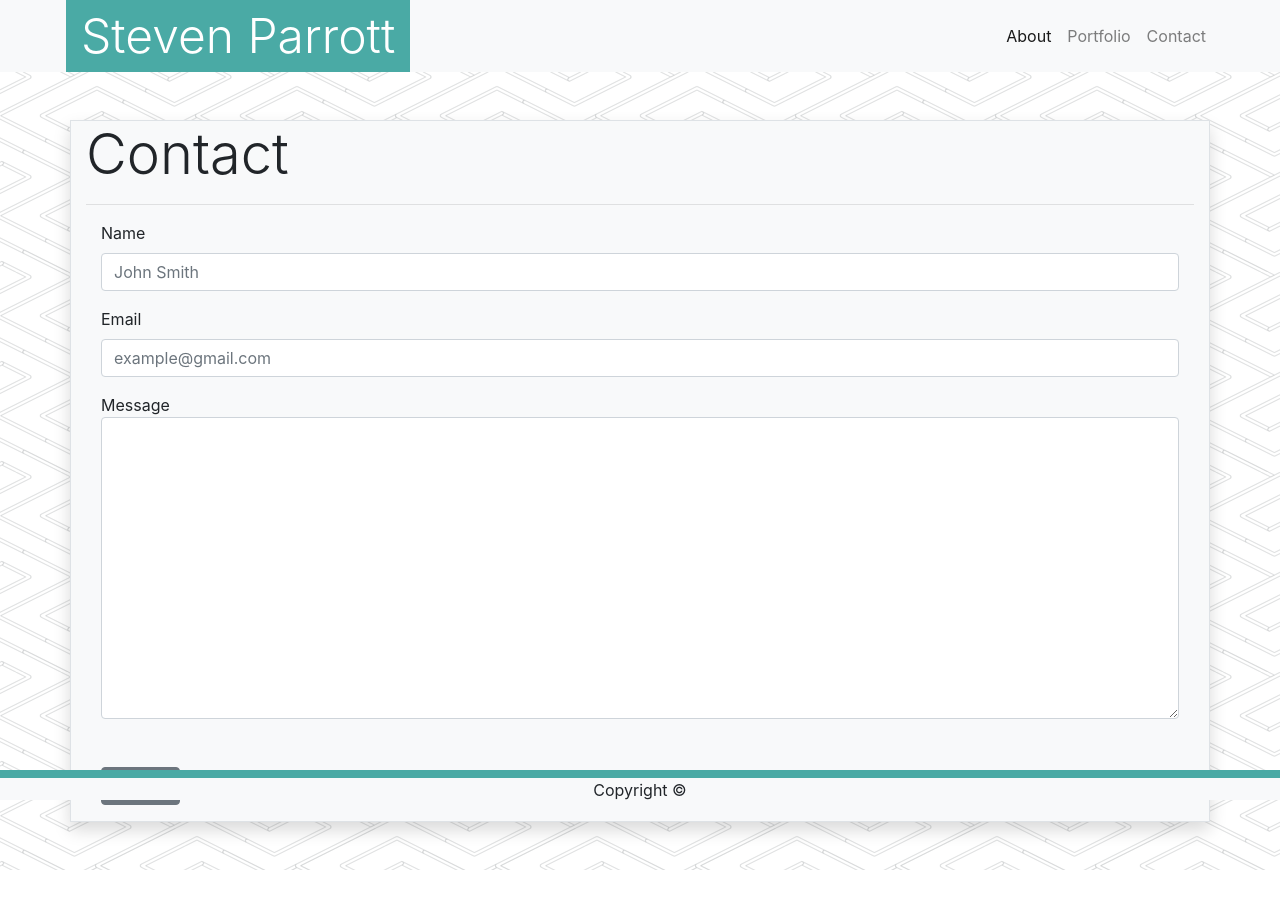
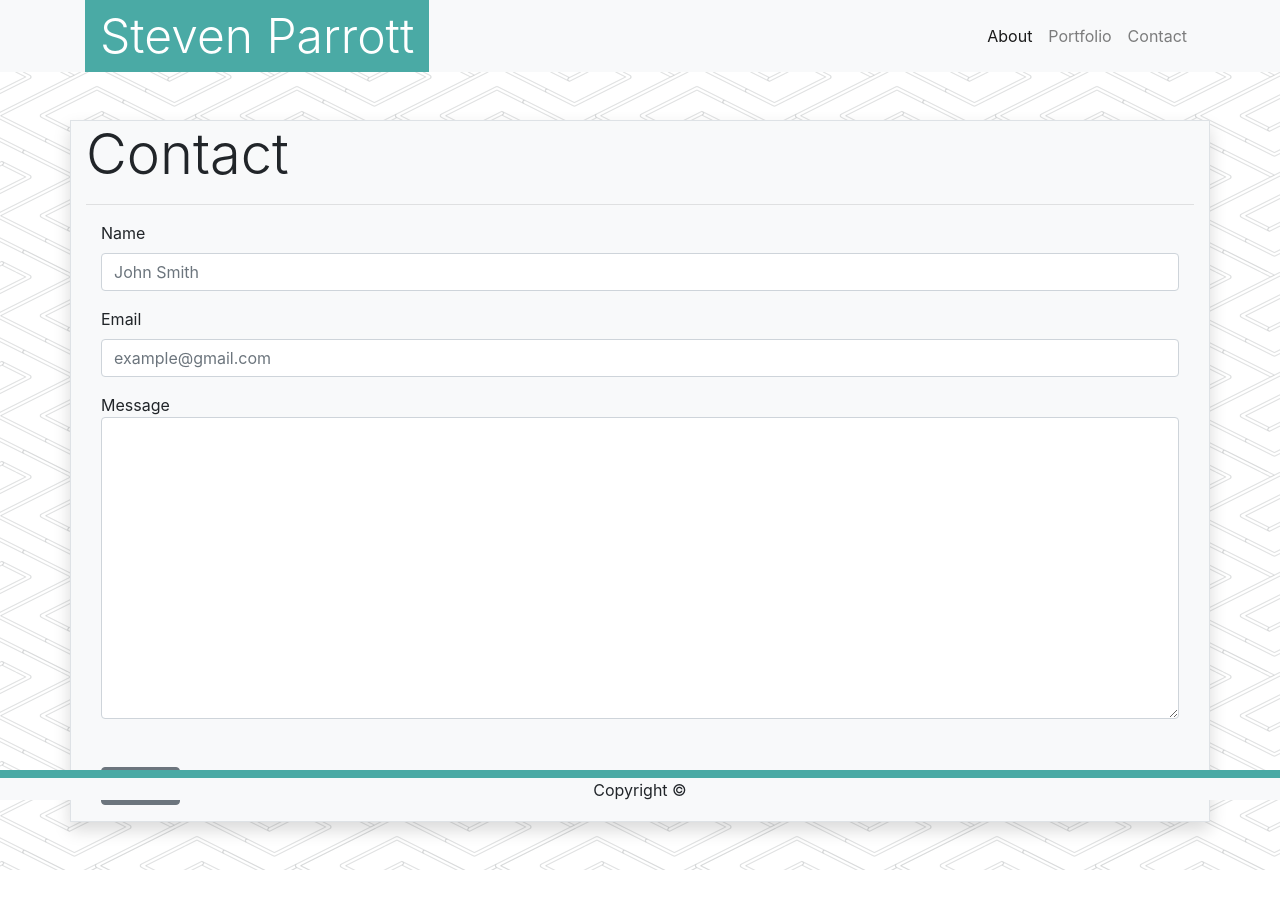
Before and after one commit to MochaCosine1206/Bootstrap-Portfolio, a plain HTML site: page contact.html in a window 1280 px wide. Drawn offline with nearby package versions, Linux system fonts and the light colour scheme.

Commit message:
Fixed Navbar Toggle and responsiveness

```diff
--- a/contact.html
+++ b/contact.html
@@ -10,16 +10,18 @@
 
 <body>
     <nav class="navbar navbar-expand-lg navbar-fixed-top navbar-light bg-light">
-        <a class="navbar-brand text-white display-3" href="#" style="margin-left: 50px">Steven Parrott</a>
+        <div class="container">
+            <a class="navbar-brand text-white display-3" href="#">Steven Parrott</a>
             <button class="navbar-toggler" type="button" data-toggle="collapse" data-target="#clpsebtn">
                 <span class="navbar-toggler-icon"></span>
             </button>
             <div class="collapse navbar-collapse" id="clpsebtn">
-            <ul class="navbar-nav ml-auto" style="margin-right: 50px">
+                <ul class="navbar-nav ml-auto">
                     <li class="nav-item active"><a class="nav-link" href="index.html">About <span class="sr-only">(current)</span></a></li>
                     <li class="nav-item"><a class="nav-link" href="portfolio.html">Portfolio</a></li>
                     <li class="nav-item"><a class="nav-link" href="contact.html">Contact</a></li>
                 </ul>
+            </div>
         </div>
     </nav>
     <div class="row" id="pattern">
```
Also changed, not shown: index.html (+4 -2 lines), portfolio.html (+4 -2 lines). Lines whose indentation alone changed are shown as unchanged.
